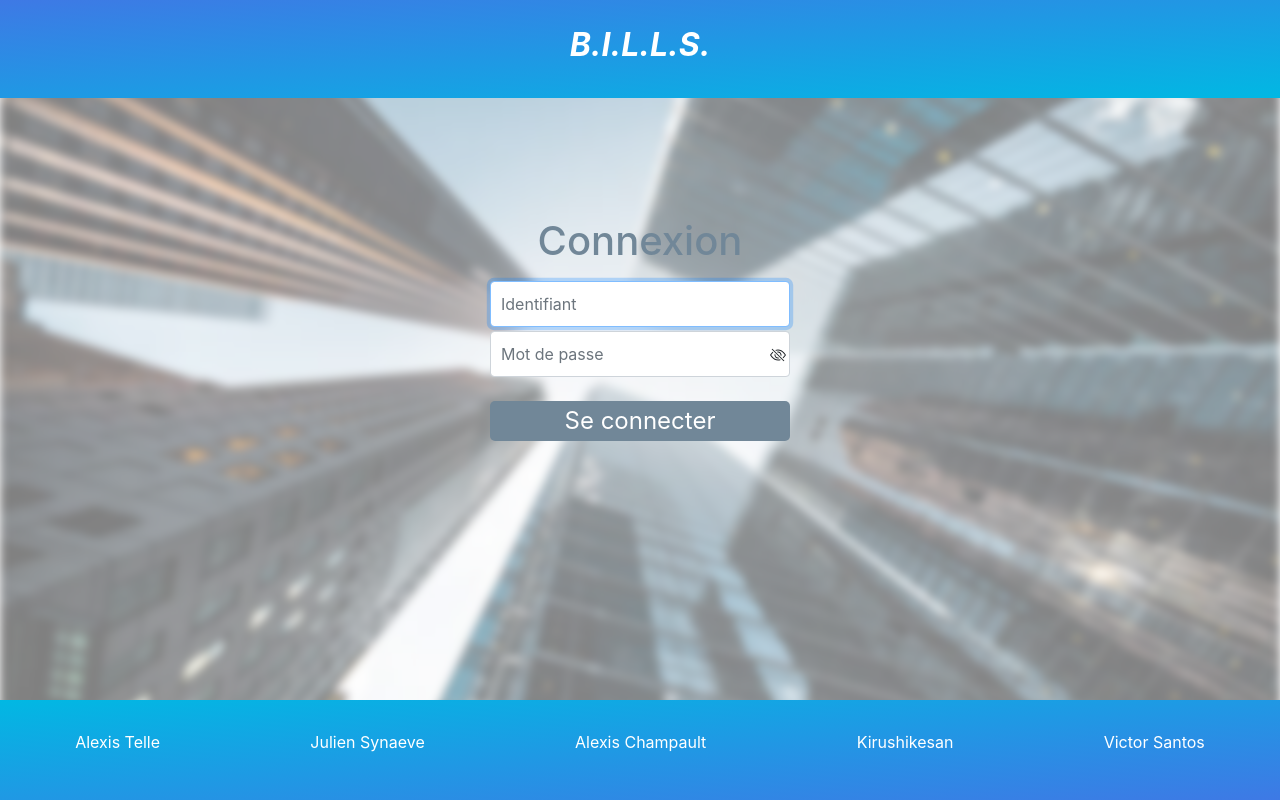
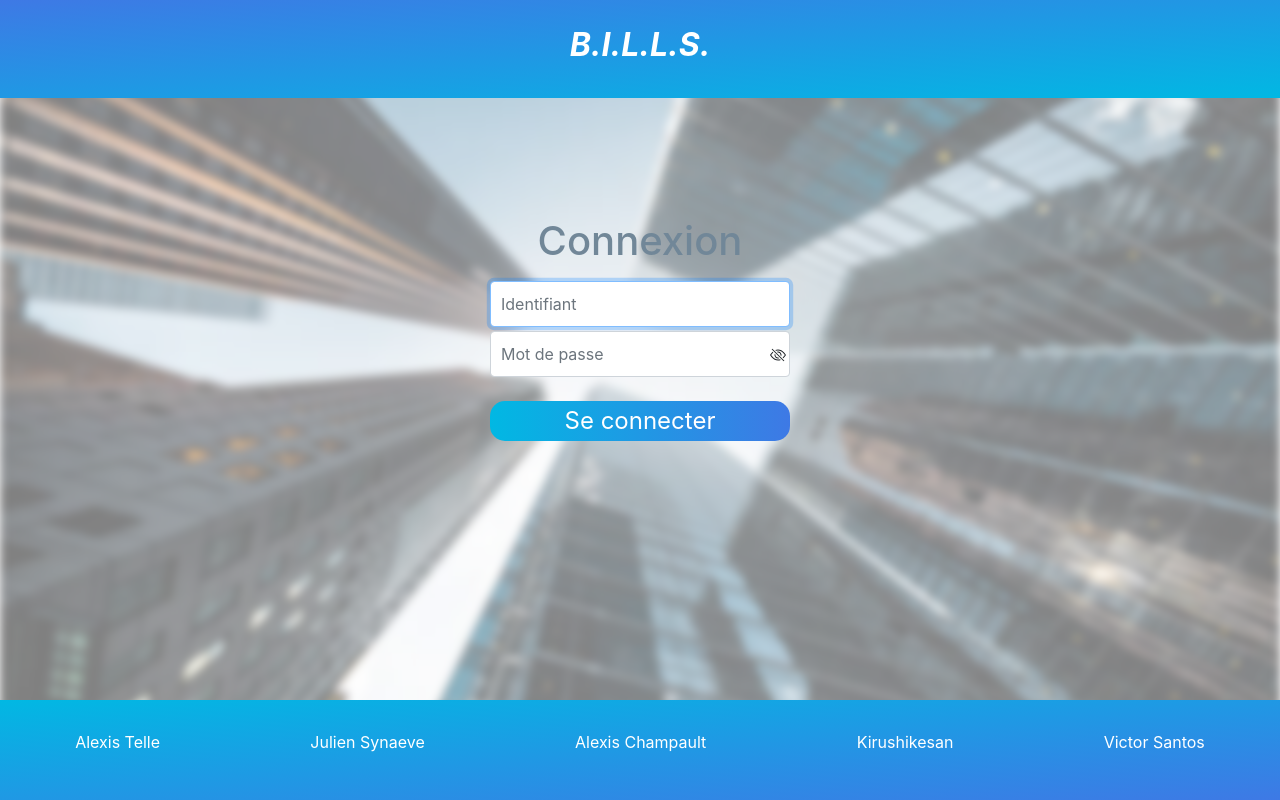
Before and after one commit to Galaktik-hub/B2-S3-BILLS, a PHP site: page / in a window 1280 px wide. Run offline with PHP 8.4, Linux system fonts and the light colour scheme.

Commit message:
Update color in connexion page

```diff
--- a/Css/Connexion.css
+++ b/Css/Connexion.css
@@ -11,7 +11,7 @@ body:before {
     content: "";
     position: fixed;
     height: 100%; width: 100%;
-    background: url('../Image/fond_accueil.jpg');
+    background-image: url('Image/fond_accueil.jpg');
     background-size: cover;
     z-index: -1; /* Keep the background behind the content */
     -webkit-filter:opacity(.5) blur(5px);
@@ -105,12 +105,38 @@ body:before {
     font-size: x-large;
     width: 100%;
     height: 40px;
+    background-color: white;
+    -moz-border-radius:15px;
+    -webkit-border-radius:15px;
+    border-radius:15px;
     border: none;
-    background-color: #718798;
-    -moz-border-radius:5px;
-    -webkit-border-radius:5px;
-    border-radius:5px;
+    background: linear-gradient(to right, #01B8E3, #3E79E5);
 }
+
+/*.connect {*/
+/*    position: relative; !* Nécessaire pour le pseudo-élément *!*/
+/*    color: #3E79E5;*/
+/*    font-size: x-large;*/
+/*    width: 100%;*/
+/*    height: 40px;*/
+/*    background-color: white;*/
+/*    border-radius: 15px;*/
+/*    text-align: center; !* Centrer le texte *!*/
+/*    line-height: 40px; !* Aligner verticalement le texte *!*/
+/*    z-index: 1; !* S'assurer que le contenu soit au-dessus du pseudo-élément *!*/
+/*}*/
+
+/*.connect::before {*/
+/*    content: '';*/
+/*    position: absolute;*/
+/*    top: -2px; !* Ajustement pour l'épaisseur de la bordure *!*/
+/*    left: -2px;*/
+/*    right: -2px;*/
+/*    bottom: -2px;*/
+/*    border-radius: 15px; !* Applique le radius au dégradé *!*/
+/*    background: linear-gradient(to right, #01B8E3, #3E79E5); !* Bordure en dégradé *!*/
+/*    z-index: -1; !* Placer derrière l'élément .connect *!*/
+/*}*/
 
 .erreur{
     text-align: center;
```
